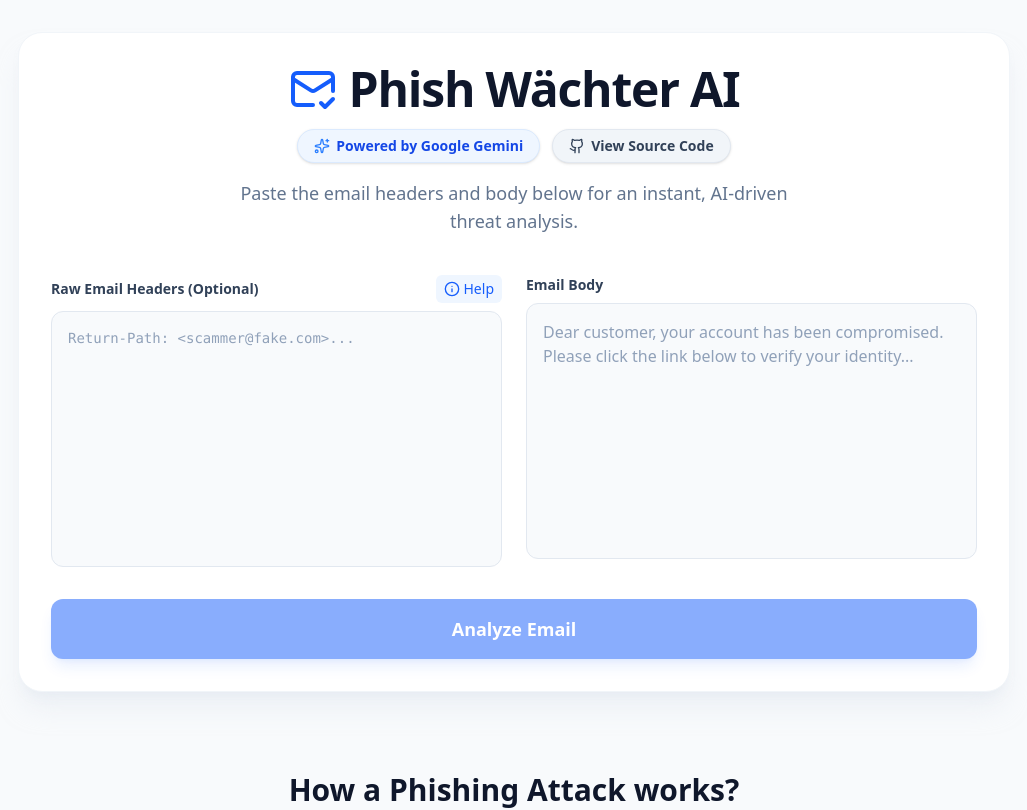
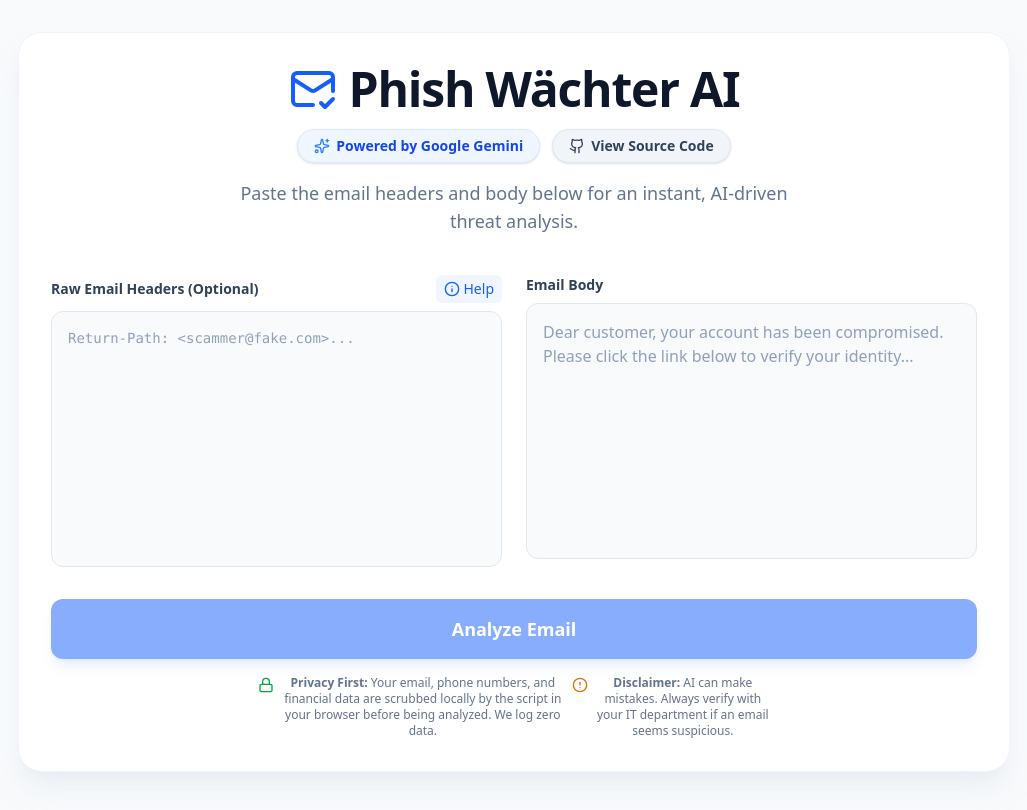
Before and after one commit to AnshulBirwal/PhishWaechterAI, a React (Vite) app: page / in a window 1280 px wide. Shown: the top 810 px of the page, without its empty margins (126-1153 px from the left). Built offline with nearby package versions, Linux system fonts and the light colour scheme.

Commit message:
update personal data redaction and added disclaimer

```diff
--- a/src/App.tsx
+++ b/src/App.tsx
@@ -1,5 +1,5 @@
 import { useState, useRef, useEffect } from 'react';
-import { MailCheck, ShieldCheck, AlertTriangle, Loader2, Info, Sparkles, Github } from 'lucide-react';
+import { MailCheck, ShieldCheck, AlertTriangle, Loader2, Info, Sparkles, Github, Lock, AlertCircle } from 'lucide-react';
 import type { AnalysisResult, AnalyzeRequest } from './types';
 import EducationalSection from './EducationalSection';
 
@@ -26,7 +26,7 @@
   }, [helpRef]);
 
   const redactPII = (rawHeaders: string, rawBody: string) => {
-    // 1. Find the user's email in the "Delivered-To:" or "To:" header
+    // extract and scrub the target user's email address
     const deliveredToMatch = rawHeaders.match(/^Delivered-To:\s*<?([a-zA-Z0-9._-]+@[a-zA-Z0-9._-]+\.[a-zA-Z0-9_-]+)>?/im);
     const toMatch = rawHeaders.match(/^To:\s*.*?<?([a-zA-Z0-9._-]+@[a-zA-Z0-9._-]+\.[a-zA-Z0-9_-]+)>?/im);
 
@@ -37,13 +37,22 @@
     let safeHeaders = rawHeaders;
     let safeBody = rawBody;
 
-    // 2. Replacing all instances of those emails with a placeholder
     targetEmails.forEach((email) => {
-      const safeEmailRegex = email.replace(/[.*+?^${}()|[\]\\]/g, '\\$&'); // Escape special characters
+      const safeEmailRegex = email.replace(/[.*+?^${}()|[\]\\]/g, '\\$&');
       const regex = new RegExp(safeEmailRegex, 'gi');
-      safeHeaders = safeHeaders.replace(regex, '[REDACTED_USER]');
-      safeBody = safeBody.replace(regex, '[REDACTED_USER]');
+      safeHeaders = safeHeaders.replace(regex, '[REDACTED_USER_EMAIL]');
+      safeBody = safeBody.replace(regex, '[REDACTED_USER_EMAIL]');
     });
+
+    // advanced Data Loss Prevention (DLP) Regex Patterns
+    const phoneRegex = /\b(?:\+?\d{1,3}[-.\s]?)?\(?\d{3}\)?[-.\s]?\d{3}[-.\s]?\d{4}\b/g;
+    const ccRegex = /\b(?:\d[ -]*?){13,16}\b/g;
+    const idRegex = /\b\d{3}-\d{2}-\d{4}\b/g; // Standard US SSN format (adaptable)
+
+    // Apply DLP scrubbing to the email body
+    safeBody = safeBody.replace(phoneRegex, '[REDACTED_PHONE]');
+    safeBody = safeBody.replace(ccRegex, '[REDACTED_CREDIT_CARD]');
+    safeBody = safeBody.replace(idRegex, '[REDACTED_ID_NUMBER]');
 
     return { safeHeaders, safeBody };
   };
@@ -186,6 +195,19 @@
             ) : 'Analyze Email'}
           </button>
 
+          <div className="flex items-start justify-center gap-2 mt-4 text-slate-500 text-xs text-center max-w-lg mx-auto">
+            <Lock className="w-4 h-4 text-green-600 shrink-0 mt-0.5" />
+            <p>
+              <strong>Privacy First:</strong> Your email, phone numbers, and financial data are scrubbed locally by the script in your browser before being analyzed. We log zero data.
+            </p>
+            <div className="flex items-start gap-2">
+              <AlertCircle className="w-4 h-4 text-amber-600 shrink-0 mt-0.5" />
+              <p>
+                <strong>Disclaimer:</strong> AI can make mistakes. Always verify with your IT department if an email seems suspicious.
+              </p>
+            </div>
+          </div>
+
           {error && <div className="mt-6 p-4 bg-red-50 text-red-700 border border-red-200 rounded-xl text-center font-medium animate-in fade-in">{error}</div>}
 
           {/* Results Dashboard */}
```
